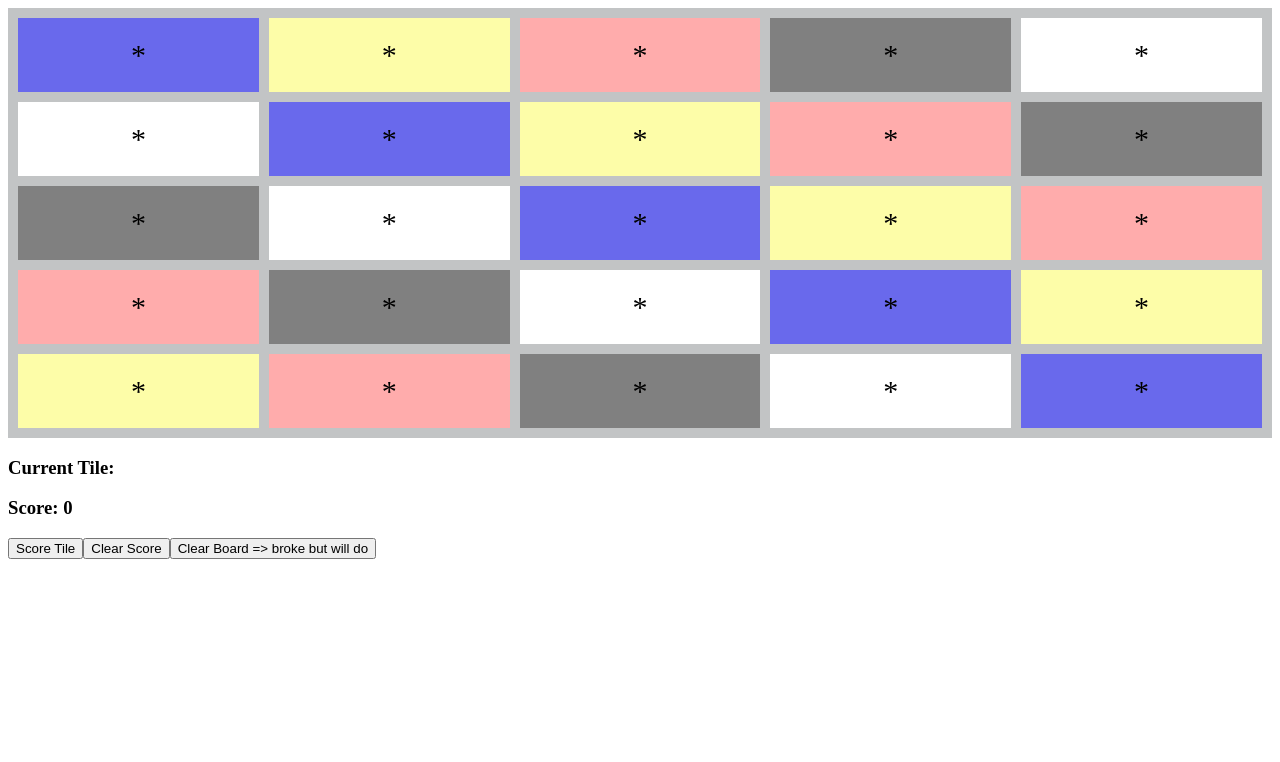
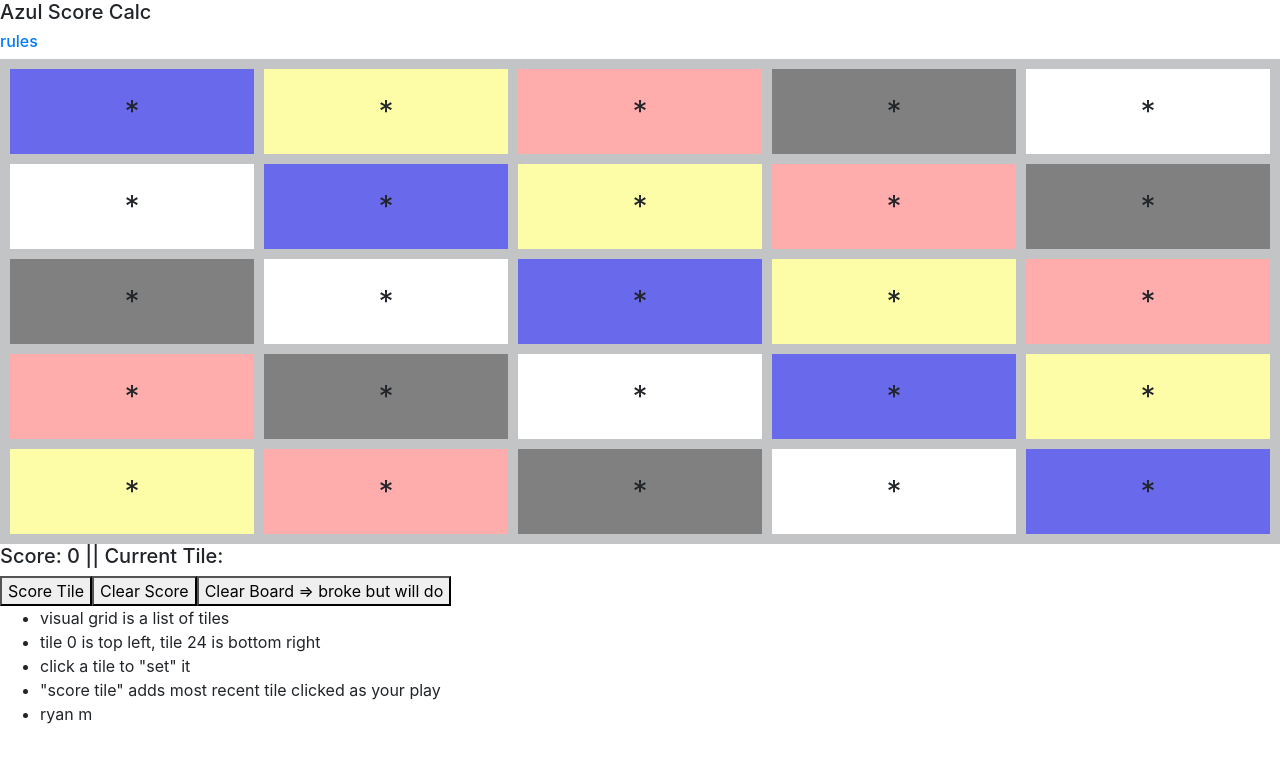
Before and after one commit to leederacola/maybe-azul, an Angular app: page / in a window 1280 px wide. Shown: the top 762 px of the page. Built offline with nearby package versions, Linux system fonts and the light colour scheme.

Commit message:
firebase

```diff
--- a/src/app/azul/azul.component.html
+++ b/src/app/azul/azul.component.html
@@ -1,3 +1,5 @@
+<h5>Azul Score Calc</h5>
+<h6><a href="https://www.planbgames.com/en/index.php?controller=attachment&id_attachment=9">rules</a></h6>
 <div class="grid-container">
 
   <div id="\0" class="blue 0" (click)="toggleTileSet(0)">*</div>
@@ -31,9 +33,15 @@
   <div id="\20" class="blue 24" (click)="toggleTileSet(24)">*</div>
 
 </div>
+<h5>Score: {{score}}  ||  Current Tile: {{currentTile}}</h5>
 
-<h3>Current Tile: {{currentTile}}</h3>
-<h3 >Score: {{score}}</h3>
 <button (click)="scoreTile()">Score Tile</button>
 <button (click)="clearScore()">Clear Score</button>
 <button (click)="clearBoard()">Clear Board => broke but will do</button>
+<ul>
+  <li>visual grid is a list of tiles</li>
+  <li>tile 0 is top left, tile 24 is bottom right</li>
+  <li>click a tile to "set" it</li>
+  <li>"score tile" adds most recent tile clicked as your play</li>
+  <li>ryan m</li>
+</ul>
--- a/src/app/azul/azul.component.ts
+++ b/src/app/azul/azul.component.ts
@@ -138,7 +138,7 @@ export class AzulComponent implements OnInit {
       newScore++;
     }
 
-    this.score = newScore;
+    this.score += newScore;
   } // end score func
 
 
--- a/src/index.html
+++ b/src/index.html
@@ -7,6 +7,9 @@
 
   <meta name="viewport" content="width=device-width, initial-scale=1">
   <link rel="icon" type="image/x-icon" href="favicon.ico">
+
+  <link rel="stylesheet" href="https://maxcdn.bootstrapcdn.com/bootstrap/4.0.0/css/bootstrap.min.css" integrity="sha384-Gn5384xqQ1aoWXA+058RXPxPg6fy4IWvTNh0E263XmFcJlSAwiGgFAW/dAiS6JXm" crossorigin="anonymous">
+<script src="https://maxcdn.bootstrapcdn.com/bootstrap/4.0.0/js/bootstrap.min.js" integrity="sha384-JZR6Spejh4U02d8jOt6vLEHfe/JQGiRRSQQxSfFWpi1MquVdAyjUar5+76PVCmYl" crossorigin="anonymous"></script>
 </head>
 <body>
   <app-root></app-root>
```
Also changed, not shown: firebase.json (added), 1 other file (tests, documents, lock files or other folders).
